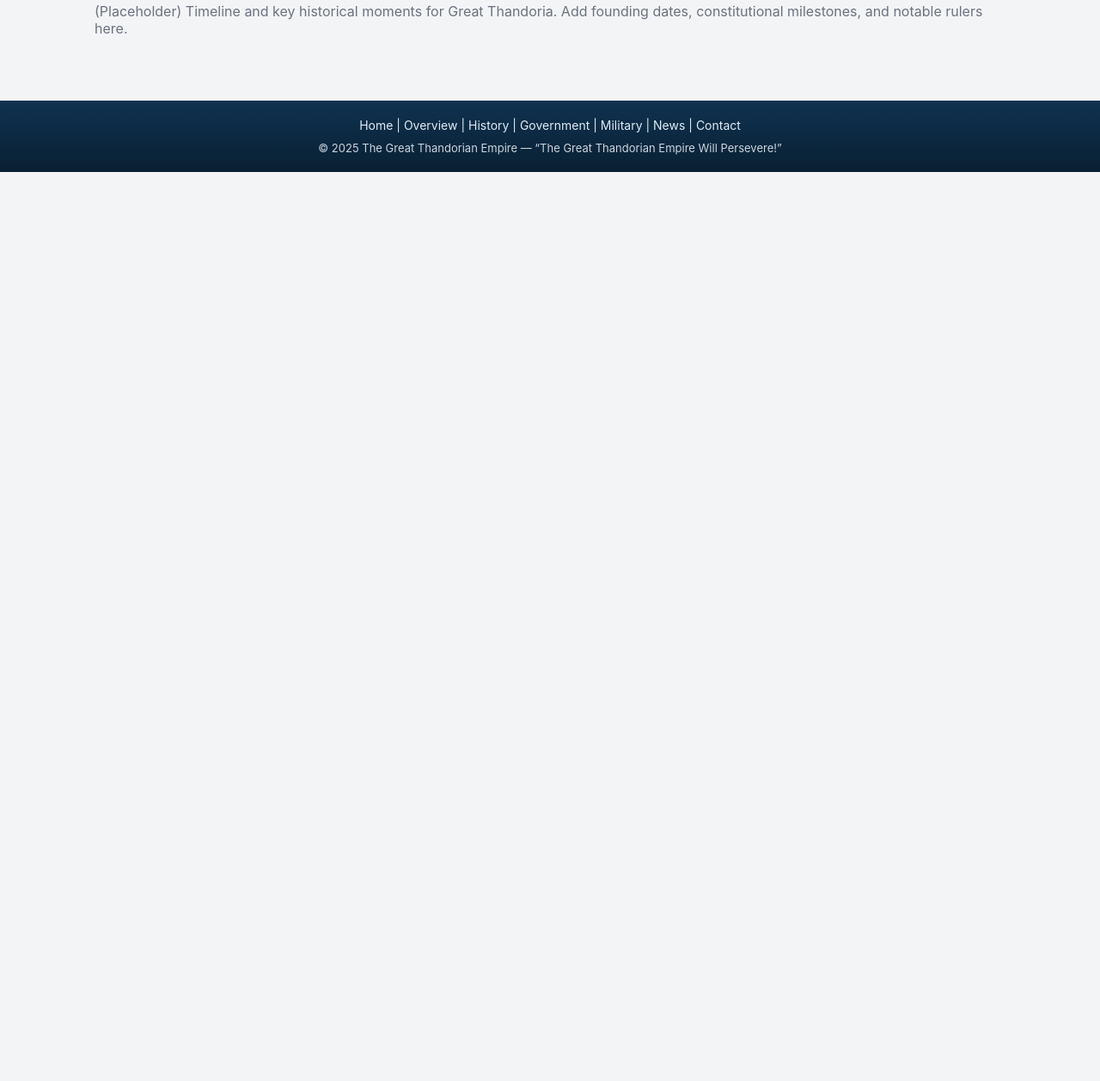
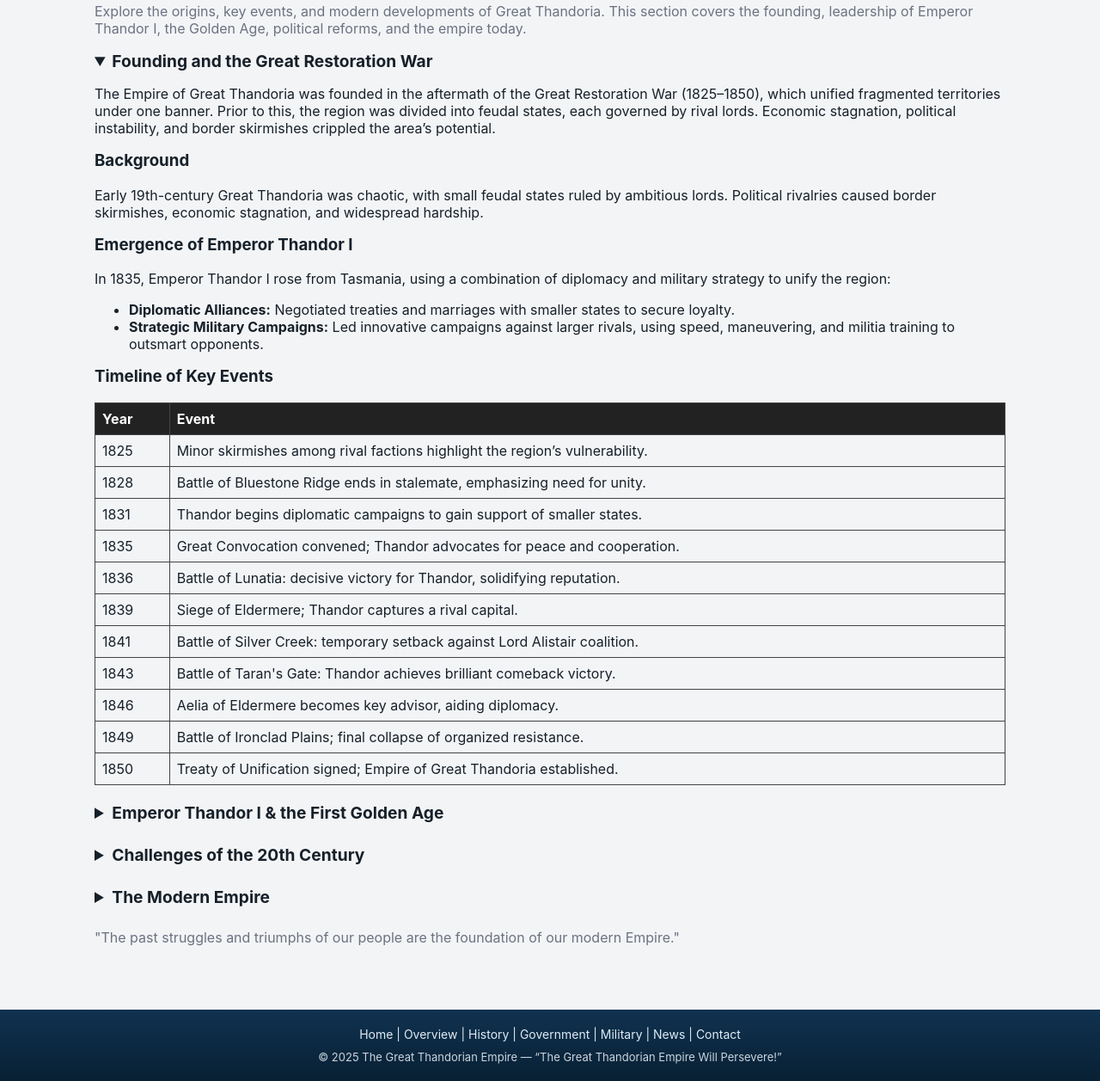
Before and after one commit to Bdwag21/great-thandoria-site, a plain HTML site: page history.html in a window 1280 px wide. Shown: the part 156-1413 px from the top of the page at 86% size. Before the commit the page ends 800 px from the top, so only its background shows below. Drawn offline with Linux system fonts and the light colour scheme.

Commit message:
Update history.html

```diff
--- a/history.html
+++ b/history.html
@@ -6,14 +6,118 @@
   <title>History — Great Thandoria</title>
   <link rel="icon" href="flag.png" />
   <link rel="stylesheet" href="css/style.css" />
+  <style>
+    /* Inline styles for tables and collapsibles */
+    details {
+      margin-bottom: 20px;
+    }
+    summary {
+      font-weight: bold;
+      cursor: pointer;
+      font-size: 1.2em;
+      margin-bottom: 5px;
+    }
+    table {
+      width: 100%;
+      border-collapse: collapse;
+      margin-bottom: 20px;
+    }
+    th, td {
+      border: 1px solid #444;
+      padding: 8px;
+      text-align: left;
+    }
+    th {
+      background-color: #222;
+      color: #fff;
+    }
+    h3 {
+      margin-top: 15px;
+    }
+  </style>
 </head>
 <body>
   <div id="site-header"></div>
 
   <main class="container">
     <section>
-      <h2>History</h2>
-      <p class="muted">(Placeholder) Timeline and key historical moments for Great Thandoria. Add founding dates, constitutional milestones, and notable rulers here.</p>
+      <h2>History of the Empire of Great Thandoria</h2>
+      <p class="muted">Explore the origins, key events, and modern developments of Great Thandoria. This section covers the founding, leadership of Emperor Thandor I, the Golden Age, political reforms, and the empire today.</p>
+
+      <!-- Founding and the Great Restoration War -->
+      <details open>
+        <summary>Founding and the Great Restoration War</summary>
+        <p>The Empire of Great Thandoria was founded in the aftermath of the Great Restoration War (1825–1850), which unified fragmented territories under one banner. Prior to this, the region was divided into feudal states, each governed by rival lords. Economic stagnation, political instability, and border skirmishes crippled the area’s potential.</p>
+
+        <h3>Background</h3>
+        <p>Early 19th-century Great Thandoria was chaotic, with small feudal states ruled by ambitious lords. Political rivalries caused border skirmishes, economic stagnation, and widespread hardship.</p>
+
+        <h3>Emergence of Emperor Thandor I</h3>
+        <p>In 1835, Emperor Thandor I rose from Tasmania, using a combination of diplomacy and military strategy to unify the region:</p>
+        <ul>
+          <li><strong>Diplomatic Alliances:</strong> Negotiated treaties and marriages with smaller states to secure loyalty.</li>
+          <li><strong>Strategic Military Campaigns:</strong> Led innovative campaigns against larger rivals, using speed, maneuvering, and militia training to outsmart opponents.</li>
+        </ul>
+
+        <h3>Timeline of Key Events</h3>
+        <table>
+          <tr><th>Year</th><th>Event</th></tr>
+          <tr><td>1825</td><td>Minor skirmishes among rival factions highlight the region’s vulnerability.</td></tr>
+          <tr><td>1828</td><td>Battle of Bluestone Ridge ends in stalemate, emphasizing need for unity.</td></tr>
+          <tr><td>1831</td><td>Thandor begins diplomatic campaigns to gain support of smaller states.</td></tr>
+          <tr><td>1835</td><td>Great Convocation convened; Thandor advocates for peace and cooperation.</td></tr>
+          <tr><td>1836</td><td>Battle of Lunatia: decisive victory for Thandor, solidifying reputation.</td></tr>
+          <tr><td>1839</td><td>Siege of Eldermere; Thandor captures a rival capital.</td></tr>
+          <tr><td>1841</td><td>Battle of Silver Creek: temporary setback against Lord Alistair coalition.</td></tr>
+          <tr><td>1843</td><td>Battle of Taran's Gate: Thandor achieves brilliant comeback victory.</td></tr>
+          <tr><td>1846</td><td>Aelia of Eldermere becomes key advisor, aiding diplomacy.</td></tr>
+          <tr><td>1849</td><td>Battle of Ironclad Plains; final collapse of organized resistance.</td></tr>
+          <tr><td>1850</td><td>Treaty of Unification signed; Empire of Great Thandoria established.</td></tr>
+        </table>
+      </details>
+
+      <!-- Emperor Thandor I and First Golden Age -->
+      <details>
+        <summary>Emperor Thandor I & the First Golden Age</summary>
+        <p>The First Thandorian Golden Age began with Thandor I’s unification efforts, characterized by industrialization, cultural growth, and economic prosperity.</p>
+
+        <h3>Infrastructure Development</h3>
+        <p>Roads, railways, and port expansions enabled commerce, trade, and military mobilization.</p>
+
+        <h3>Cultural Renaissance</h3>
+        <p>Investment in arts, literature, and education led to a flourishing of universities and cultural institutions.</p>
+
+        <h3>Economic Prosperity</h3>
+        <p>The economy shifted from agrarian to industrial, with growth in textiles, metallurgy, and shipbuilding, fostering a rising middle class.</p>
+      </details>
+
+      <!-- Challenges of the 20th Century -->
+      <details>
+        <summary>Challenges of the 20th Century</summary>
+        <p>Despite earlier successes, Great Thandoria faced the Global Depression of 1932, causing economic hardship, protests, and social unrest.</p>
+
+        <h3>Political Reforms and Imperial Charter</h3>
+        <p>The Imperial Charter of 1952 established the Imperial Assembly, providing representation for all regions, creating political pluralism, and balancing tradition with modernization.</p>
+      </details>
+
+      <!-- Modern Empire -->
+      <details>
+        <summary>The Modern Empire</summary>
+        <p>Post-1952, Great Thandoria has adapted to globalization, technological change, and international diplomacy while maintaining its cultural identity.</p>
+
+        <h3>Foreign Relations</h3>
+        <p>Active diplomacy emphasizes peace, cooperation, and strategic alliances while leveraging military strength for regional stability.</p>
+
+        <h3>Cultural Influence</h3>
+        <p>Celebrates diversity, hosts international festivals, and fosters education, arts, and technology globally.</p>
+
+        <h3>Economic Development</h3>
+        <p>Modern economy diversified into technology, manufacturing, and sustainable practices, promoting entrepreneurship and innovation.</p>
+      </details>
+
+      <p class="muted" style="margin-top:20px;">
+        "The past struggles and triumphs of our people are the foundation of our modern Empire."
+      </p>
     </section>
   </main>
 
```
